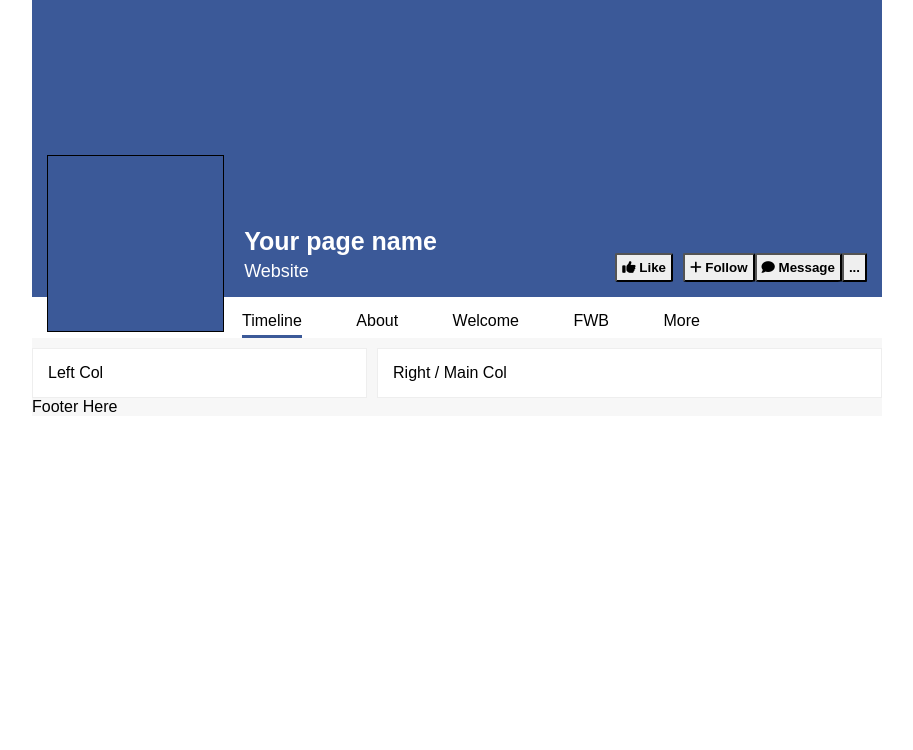
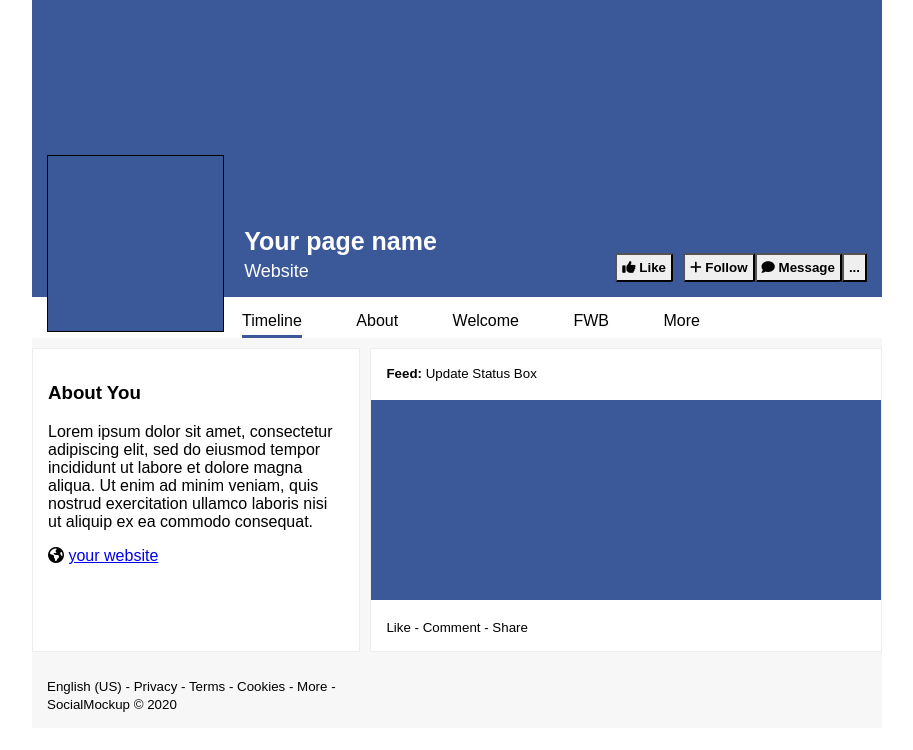
Before and after one commit to josephdubon/socialmockup, a plain HTML site: page index.html in a window 1280 px wide. Shown: the whole page, without its empty margins (183-1096 px from the left). Drawn offline with Linux system fonts and the light colour scheme.

Commit message:
Added content to left and right columns. Completd assessment. Ready for grading.

```diff
--- a/index.html
+++ b/index.html
@@ -47,19 +47,47 @@
         <main>
             <!-- Left Column -->
             <section class="leftCol">
-                Left Col
+
+                <!-- About You  -->
+                <div class="aboutCol">
+                    <h3>About You</h3>
+                    <p>
+                        Lorem ipsum dolor sit amet, consectetur adipiscing elit, sed do eiusmod tempor incididunt ut
+                        labore et dolore magna
+                        aliqua. Ut enim ad minim veniam, quis nostrud exercitation ullamco laboris nisi ut aliquip ex ea
+                        commodo consequat.
+                    </p>
+                    <!-- About You Link -->
+                    <p>
+                        <i class="fa fa-globe" aria-hidden="true"></i>
+                        <a href="#">your website</a>
+                    </p>
+                </div>
+
             </section>
 
             <!-- Right Column -->
             <section class="rightCol">
-                Right / Main Col
+
+
+                <!-- Feed Column Update  -->
+                <div class="feedCol">
+                    <small>
+                        <strong>Feed:</strong> Update Status Box
+                    </small>
+                    <br><br>
+                    <div class="feedImage"></div>
+                    <br>
+                    <small>Like - Comment - Share</small>
+                </div>
+
             </section>
 
         </main>
 
         <!-- Start Footer -->
         <footer>
-            Footer Here
+            <small>English (US) - Privacy - Terms - Cookies - More - SocialMockup &copy; 2020</small>
         </footer>
 
     </section>
--- a/style.css
+++ b/style.css
@@ -120,7 +120,7 @@ ul.headerNavigation {
 
 .btnMore {}
 
-/* Main Section Left Column */
+/* Main Section */
 
 main {
     display: flex;
@@ -131,20 +131,40 @@ main {
 }
 
 main>section {
+    background-color: #ffffff;
     border: 1px solid #eeeeee;
+    margin-bottom: 10px;
 }
+
+/* Main Section Left Column */
 
 .leftCol {
     flex-basis: 328px;
-    background-color: #ffffff;
-    padding: 15px;
     margin-right: 10px;
 }
 
-.rightCol {
-    flex-basis: 512px;
-    background-color: #ffffff;
+.aboutCol {
     padding: 15px;
 }
 
 /* Main Section Right Column */
+
+.rightCol {
+    flex-basis: 512px;
+    padding: 15px 0;
+}
+
+.feedCol>small {
+    padding: 0 15px;
+}
+
+.feedImage {
+    background-color: #3b5998;
+    width: 100%;
+    height: 200px;
+}
+
+footer {
+    width: 328px;
+    padding: 15px;
+}
```
